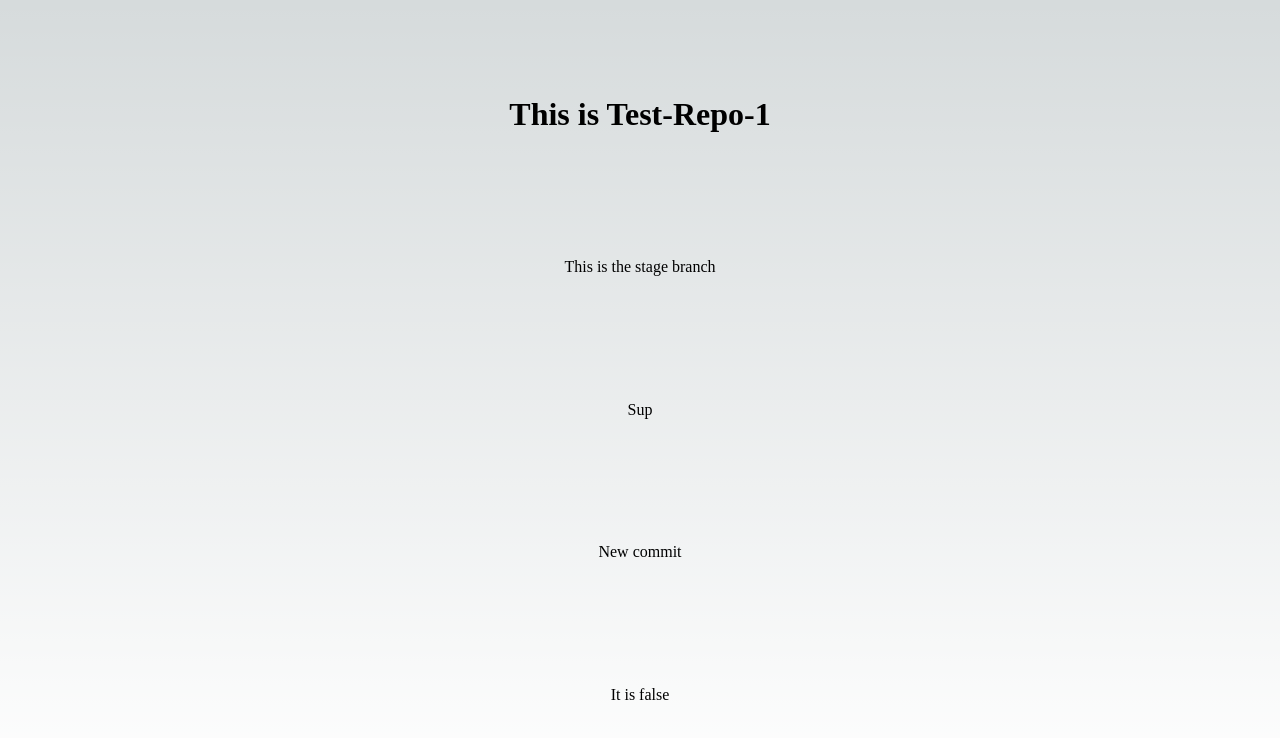
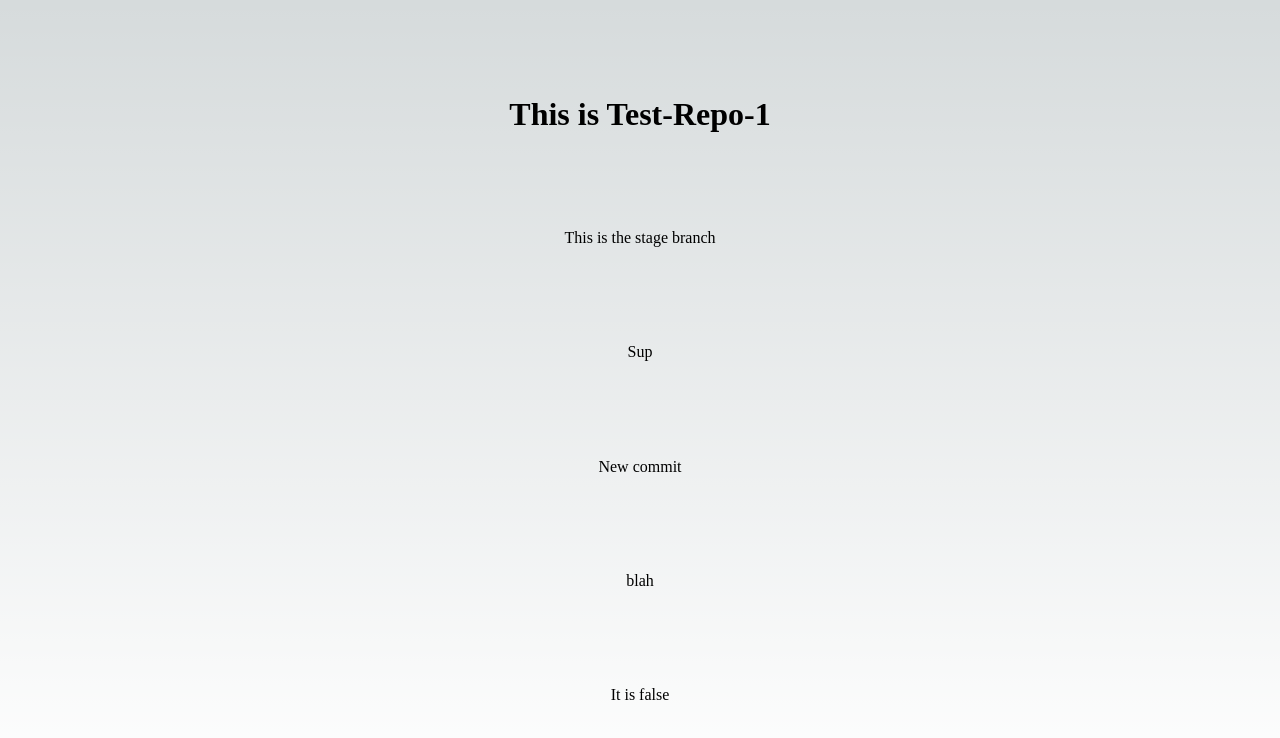
Before and after one commit to dzamanillo/test-repo-1, a Next.js app in the folder my-app/: page / in a window 1280 px wide. Shown: the top 738 px of the page. Built offline with nearby package versions, Linux system fonts and the light colour scheme.

Commit message:
#863g46ex9[in progress]

```diff
--- a/my-app/src/pages/index.js
+++ b/my-app/src/pages/index.js
@@ -26,6 +26,7 @@ export default function Home() {
 				<p>This is the stage branch</p>
 				<p>Sup</p>
 				<p>New commit</p>
+				<p>blah</p>
 				{variable === "true" ? <p>It is true</p> : <p>It is false</p>}
 			</main>
 		</>
```
